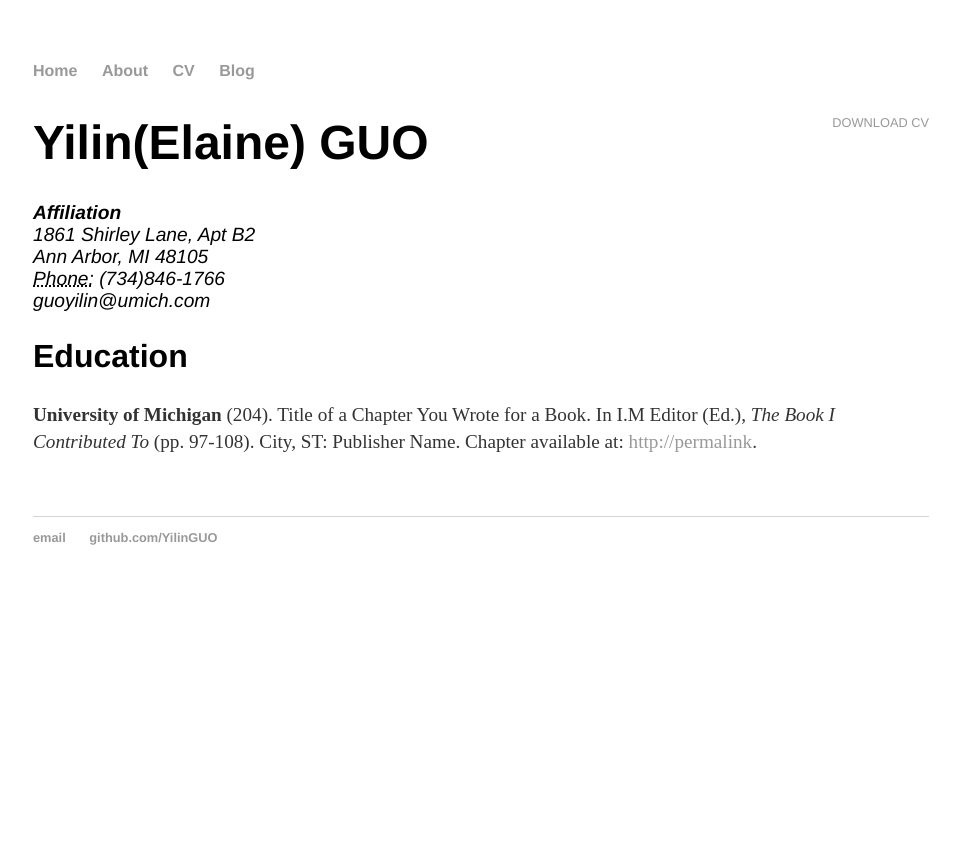
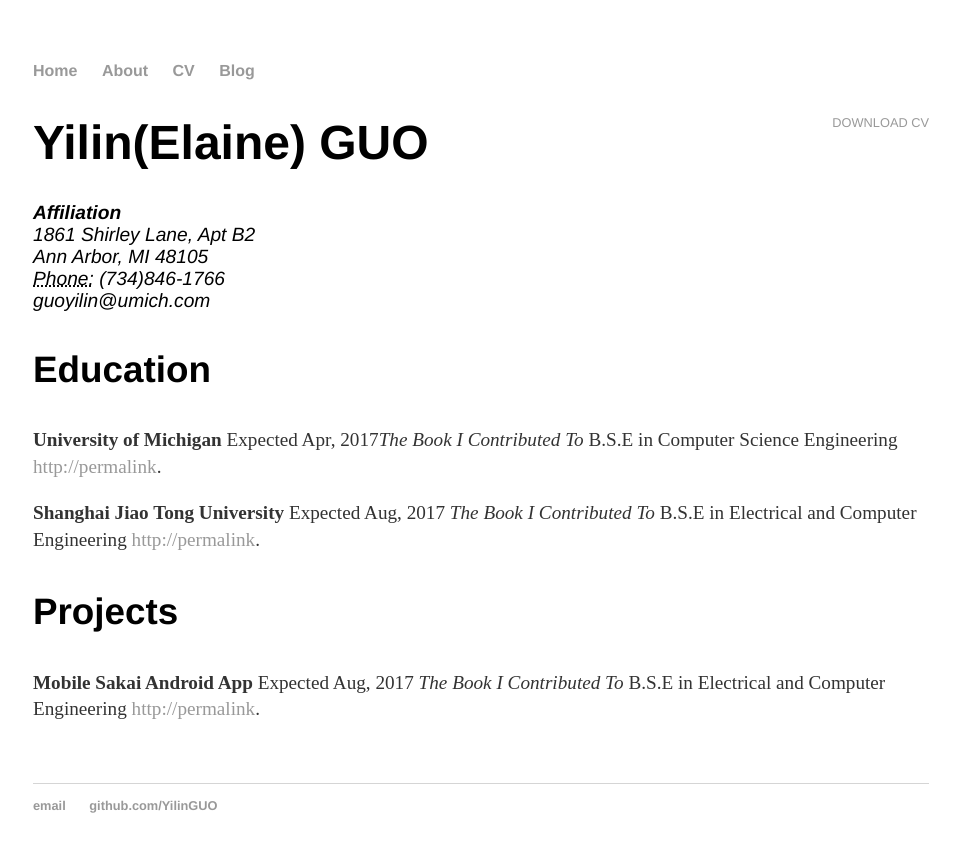
Before and after one commit to YilinGUO/YilinGUO.github.io, a Jekyll site: the page built from cv/index.html, in a window 1280 px wide. Shown: the top 852 px of the page, without its empty margins (159-1119 px from the left). Built offline with Jekyll 4.4.1, drawn with Linux system fonts in a browser that asks for light colours.

Commit message:
updated cv

```diff
--- a/cv/index.html
+++ b/cv/index.html
@@ -14,9 +14,16 @@ title: CV of Yilin GUO
 			<span class="obfuscate">guoyilin@umich.com</span>
 			</address>
 
-					<h2>Education</h2>
+			<h3>Education</h3>
 
-					<p><strong>University of Michigan</strong> (204). Title of a Chapter You Wrote for a Book. In I.M Editor (Ed.), <em>The Book I Contributed To</em> (pp. 97-108). City, ST: Publisher Name. Chapter available at: <a href="#">http://permalink</a>.
+			<p><strong>University of Michigan</strong> Expected Apr, 2017<em>The Book I Contributed To</em> B.S.E in Computer Science Engineering <a href="#">http://permalink</a>.
+			</p>
+
+			<p><strong>Shanghai Jiao Tong University</strong> Expected Aug, 2017 <em>The Book I Contributed To</em> B.S.E in Electrical and Computer Engineering <a href="#">http://permalink</a>.
+			</p>
+
+			<h3>Projects</h3>
+			<p><strong>Mobile Sakai Android App</strong> Expected Aug, 2017 <em>The Book I Contributed To</em> B.S.E in Electrical and Computer Engineering <a href="#">http://permalink</a>.
 			</p>
 
 
```
Lines whose indentation alone changed are shown as unchanged.
